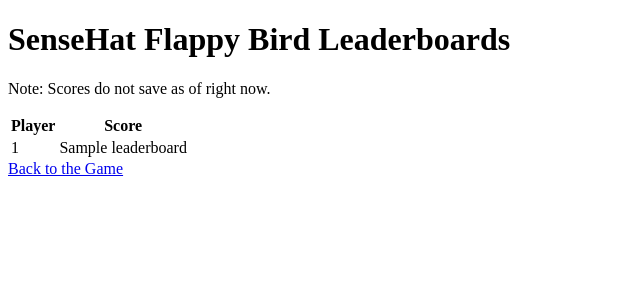
After one commit to Bennyc0/team-edge-final-project, a Flask app: page /leaderboards in a window 1280 px wide. The commit adds this page. Shown: the top 300 px of the page, without its empty margins (0-640 px from the left). Run offline with Flask 2, Linux system fonts and the light colour scheme; tables that the repository leaves empty hold one stand-in row (values such as "Sample post").

Commit message:
pulling the finished version from pi

```diff
--- a/app.py
+++ b/app.py
@@ -1,5 +1,7 @@
 from flask import Flask, render_template, request
 from game import Game
+import sqlite3
+from db_functions import add_score, get_leaderboards
 
 app = Flask(__name__)
 
@@ -7,25 +9,31 @@ app = Flask(__name__)
 def index():
     return render_template('index.html')
 
-@app.route("/information", methods=['POST'])
+@app.route("/information", methods=['GET','POST'])
 def information():
-    global game
+    global score
 
     game = Game()
     game.play_game()
+    score = game.score
 
-    return render_template('information.html', score=game.score)
+    return render_template('information.html', score=score)
 
-@app.route("/leaderboard")
-def leaderboard():
-    global game
+@app.route("/", methods=['POST'])
+def enter_name():
+    global score
 
-    leaderboard = {}
-    player_name = request.form('playername')
+    player_name = request.form['name']
 
-    leaderboard.setdefault("player" + len(leaderboard), [player_name, game.score])
+    add_score(player_name, score)
 
-    return render_template('leaderboard.html', score_list=leaderboard)
+    return('index.html')
+
+@app.route("/leaderboards")
+def leaderboards():
+    leaderboards = get_leaderboards()
+
+    return render_template('leaderboards.html', leaderboards=leaderboards)
 
 if __name__ == '__main__':
     app.run(debug=True, host='0.0.0.0', port="7000")
--- /dev/null
+++ b/db_functions.py
@@ -0,0 +1,27 @@
+import sqlite3
+
+def add_score(name, score):
+    connect = sqlite3.connect('./static/data/leaderboards.db')
+    cursor = connect.cursor()
+
+    cursor.execute("INSERT INTO leaderboards('name', 'score) VALUES (?, ?)", (name, score))
+    connect.commit()
+    connect.close()
+
+def get_leaderboards():
+    leaderboards = []
+
+    connect = sqlite3.connect('./static/data/leaderboards.db')
+    cursor = connect.cursor()
+    result = cursor.execute("SELECT rowid, * FROM leaderboards")
+
+    for row in result:
+        player_score = {
+            'player': row[0],
+            'score': row[1],
+        }
+
+        leaderboards.append(player_score)
+
+    connect.close()
+    return leaderboards
--- a/templates/index.html
+++ b/templates/index.html
@@ -18,6 +18,6 @@
         </form>
     </div>
 
-    <a href="/leaderboard">Leaderboard/Scores</a>
+    <a href="/leaderboards">Leaderboards/Scores</a>
 </body>
 </html>
--- /dev/null
+++ b/templates/leaderboards.html
@@ -0,0 +1,34 @@
+<!DOCTYPE html>
+<html lang="en">
+<head>
+    <meta charset="UTF-8">
+    <meta http-equiv="X-UA-Compatible" content="IE=edge">
+    <meta name="viewport" content="width=device-width, initial-scale=1.0">
+    <link rel="stylesheet" href="/static/style.css">
+    <title>Flappy Bird</title>
+</head>
+
+<body>
+    <h1>SenseHat Flappy Bird Leaderboards</h1>
+    <p>Note: Scores do not save as of right now.</p>
+
+    <div class="leaderboards">
+        <table>
+            <tr>
+                <th>Player</th>
+                <th>Score</th>
+            </tr>
+
+            {% for player_score in leaderboards %}
+                <tr>
+                    <td>{{ player_score["player"] }}</td>
+                    <td>{{ player_score["score"] }}</td>
+                </tr>
+            {% endfor %}
+        </table>
+    </div>
+
+    <a href="/">Back to the Game</href>
+
+</body>
+</html>
```
Also changed, not shown: templates/leaderboard.html (deleted, +0 -25 lines), static/data/leaderboards.db (added), 2 other files.
